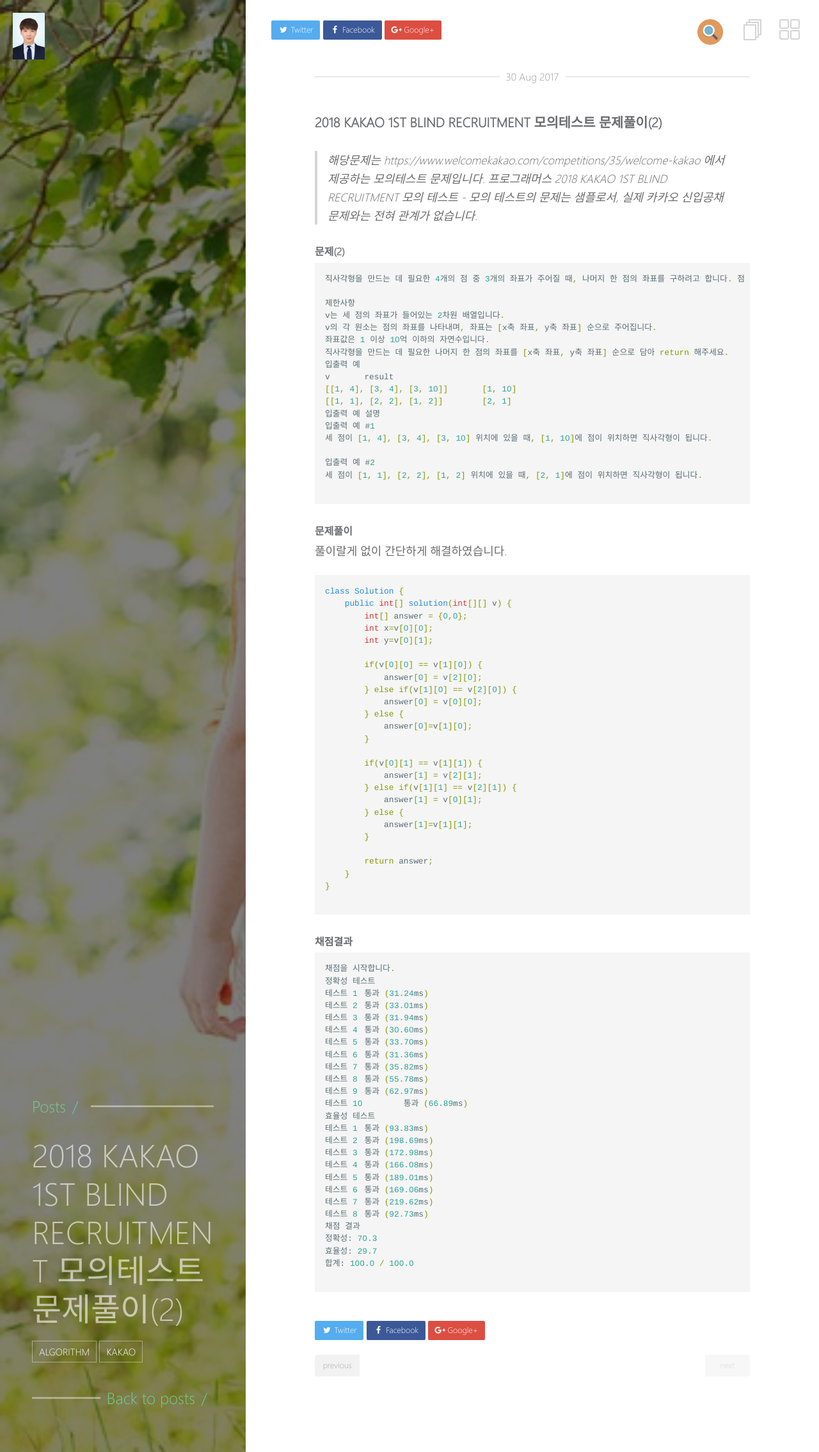
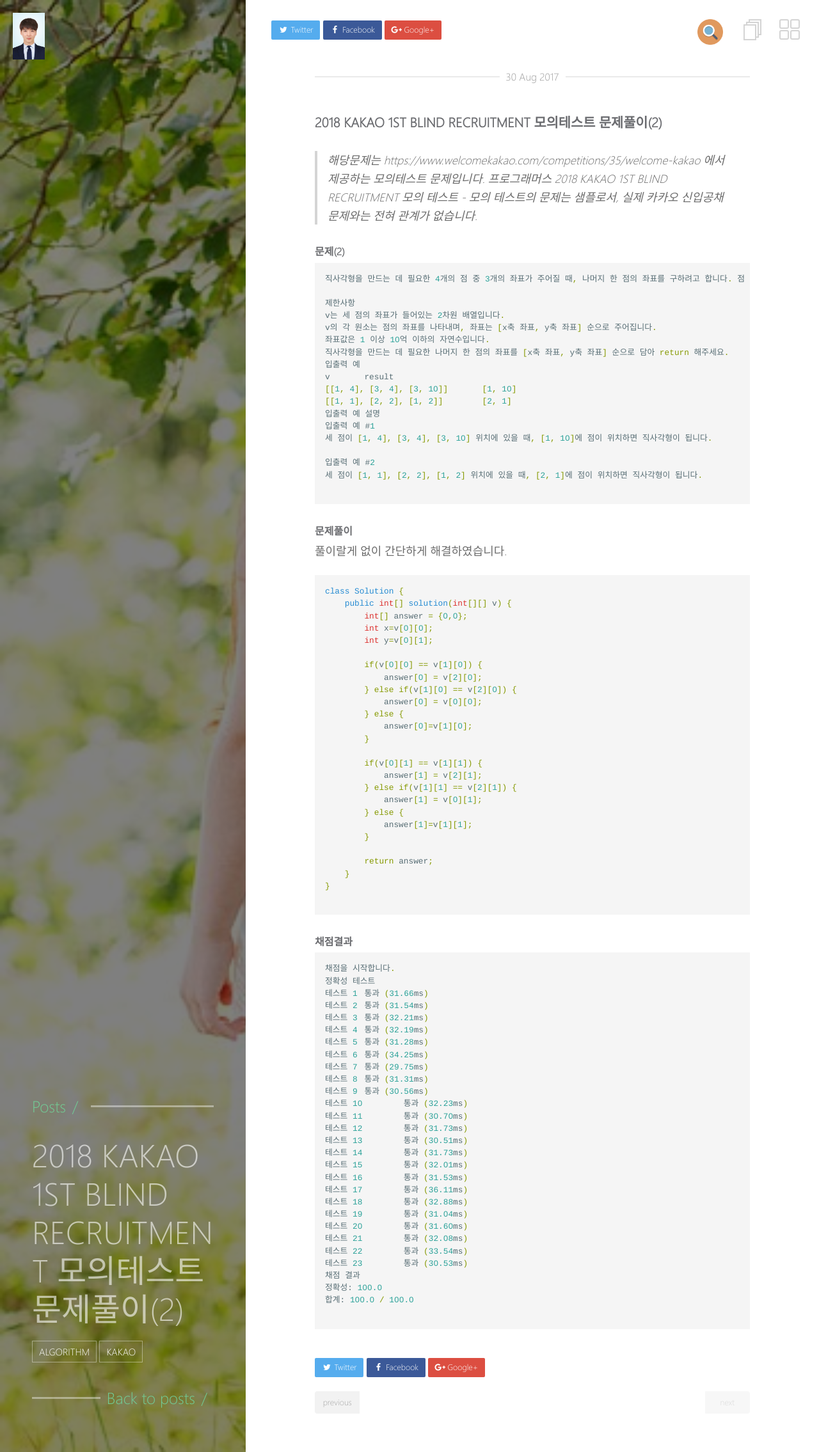
Before and after one commit to sunghere/sunghere.github.io, a Jekyll site: the page built from _posts/2017-08-30-post-kakao(3).md, in a window 1280 px wide. Shown: the whole page at 64% size. Built offline with Jekyll 4.4.1, drawn with Linux system fonts in a browser that asks for light colours; comment, search, counter and statistics services are not loaded.

Commit message:
Quiz(3) edit

````diff
--- a/_posts/2017-08-30-post-kakao(3).md
+++ b/_posts/2017-08-30-post-kakao(3).md
@@ -71,28 +71,31 @@ class Solution {
 ```java
 채점을 시작합니다.
 정확성 테스트
-테스트 1	통과 (31.24ms)
-테스트 2	통과 (33.01ms)
-테스트 3	통과 (31.94ms)
-테스트 4	통과 (30.60ms)
-테스트 5	통과 (33.70ms)
-테스트 6	통과 (31.36ms)
-테스트 7	통과 (35.82ms)
-테스트 8	통과 (55.78ms)
-테스트 9	통과 (62.97ms)
-테스트 10	통과 (66.89ms)
-효율성 테스트
-테스트 1	통과 (93.83ms)
-테스트 2	통과 (198.69ms)
-테스트 3	통과 (172.98ms)
-테스트 4	통과 (166.08ms)
-테스트 5	통과 (189.01ms)
-테스트 6	통과 (169.06ms)
-테스트 7	통과 (219.62ms)
-테스트 8	통과 (92.73ms)
+테스트 1	통과 (31.66ms)
+테스트 2	통과 (31.54ms)
+테스트 3	통과 (32.21ms)
+테스트 4	통과 (32.19ms)
+테스트 5	통과 (31.28ms)
+테스트 6	통과 (34.25ms)
+테스트 7	통과 (29.75ms)
+테스트 8	통과 (31.31ms)
+테스트 9	통과 (30.56ms)
+테스트 10	통과 (32.23ms)
+테스트 11	통과 (30.70ms)
+테스트 12	통과 (31.73ms)
+테스트 13	통과 (30.51ms)
+테스트 14	통과 (31.73ms)
+테스트 15	통과 (32.01ms)
+테스트 16	통과 (31.53ms)
+테스트 17	통과 (36.11ms)
+테스트 18	통과 (32.88ms)
+테스트 19	통과 (31.04ms)
+테스트 20	통과 (31.60ms)
+테스트 21	통과 (32.08ms)
+테스트 22	통과 (33.54ms)
+테스트 23	통과 (30.53ms)
 채점 결과
-정확성: 70.3
-효율성: 29.7
+정확성: 100.0
 합계: 100.0 / 100.0
 
 ```
````
